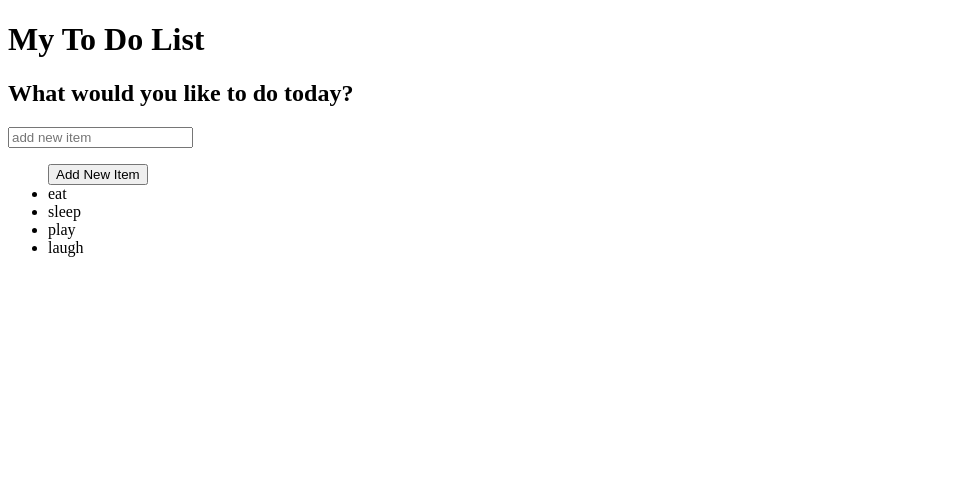
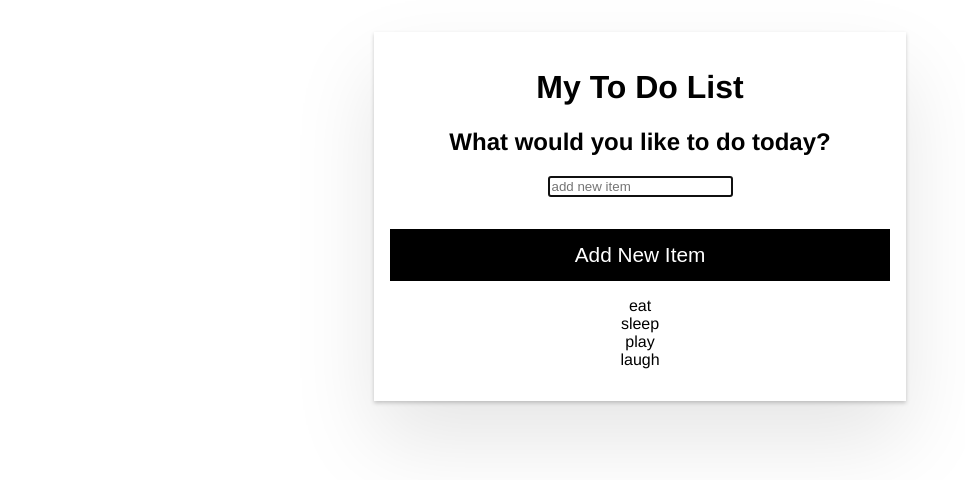
Before and after one commit to AdamKappa/TodoList, an Angular app: page / in a window 1280 px wide. Shown: the top 480 px of the page, without its empty margins (0-965 px from the left). Built offline with nearby package versions, Linux system fonts and the light colour scheme.

Commit message:
add some style

```diff
--- a/src/app/app.component.css
+++ b/src/app/app.component.css
@@ -0,0 +1,52 @@
+.main {
+    max-width: 500px;
+    width: 85%;
+    margin: 2rem auto;
+    padding: 1rem;
+    text-align: center;
+    box-shadow:
+      0 2px 4px 0 rgb(0 0 0 / 20%),
+      0 2.5rem 5rem 0 rgb(0 0 0 / 10%);
+  }
+
+  @media screen and (min-width: 600px) {
+    .main {
+      width: 70%;
+    }
+  }
+
+  label {
+    font-size: 1.5rem;
+    font-weight: bold;
+    display: block;
+    padding-bottom: 1rem;
+  }
+
+  .lg-text-input {
+    width: 100%;
+    padding: 1rem;
+    border: 2px solid #000;
+    display: block;
+    box-sizing: border-box;
+    font-size: 1rem;
+  }
+
+  .btn-wrapper {
+    margin-bottom: 2rem;
+  }
+
+  .btn-menu {
+    flex-basis: 32%;
+  }
+
+  .active {
+    color: green;
+  }
+
+  ul {
+    padding-inline-start: 0;
+  }
+
+  ul li {
+    list-style: none;
+  }
--- a/src/app/app.component.html
+++ b/src/app/app.component.html
@@ -17,9 +17,11 @@
       name="new-item"
       id="new-item"
       placeholder="add new item"
-      (keyup.enter)="addItem(newItem.value)"/>
+      (keyup.enter)="addItem(newItem.value)"
+      autofocus
+  />
   <ul>
-  <button (click)="addItem(newItem.value)">Add New Item</button>
+  <button class="btn-primary" (click)="addItem(newItem.value)">Add New Item</button>
     <li *ngFor="let item of getItems()">{{item.description}}</li>
   </ul>
 </div>
--- a/src/styles.css
+++ b/src/styles.css
@@ -1 +1,57 @@
 /* You can add global styles to this file, and also import other style files */
+body {
+  font-family: Helvetica, Arial, sans-serif;
+}
+
+.btn-wrapper {
+  /* flexbox */
+  display: flex;
+  flex-wrap: nowrap;
+  justify-content: space-between;
+}
+
+.btn {
+  color: #000;
+  background-color: #fff;
+  border: 2px solid #cecece;
+  padding: 0.35rem 1rem 0.25rem 1rem;
+  font-size: 1rem;
+}
+
+.btn:hover {
+  background-color: #ecf2fd;
+}
+
+.btn:active {
+  background-color: #d1e0fe;
+}
+
+.btn:focus {
+  outline: none;
+  border: black solid 2px;
+}
+
+.btn-primary {
+  color: #fff;
+  background-color: #000;
+  width: 100%;
+  padding: 0.75rem;
+  font-size: 1.3rem;
+  border: black solid 2px;
+  margin: 1rem 0;
+}
+
+.btn-primary:hover {
+  background-color: #444242;
+}
+
+.btn-primary:focus {
+  color: #000;
+  outline: none;
+  border: #000 solid 2px;
+  background-color: #d7ecff;
+}
+
+.btn-primary:active {
+  background-color: #212020;
+}
```
